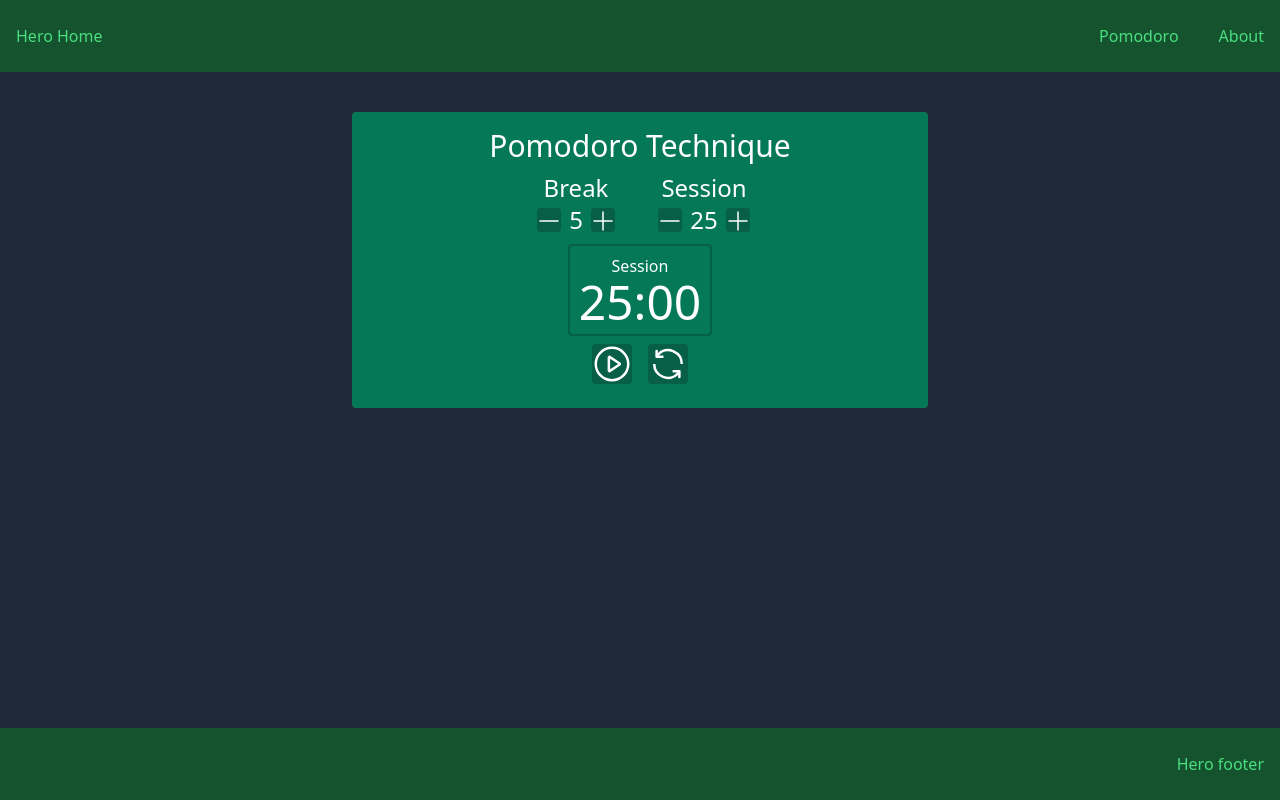
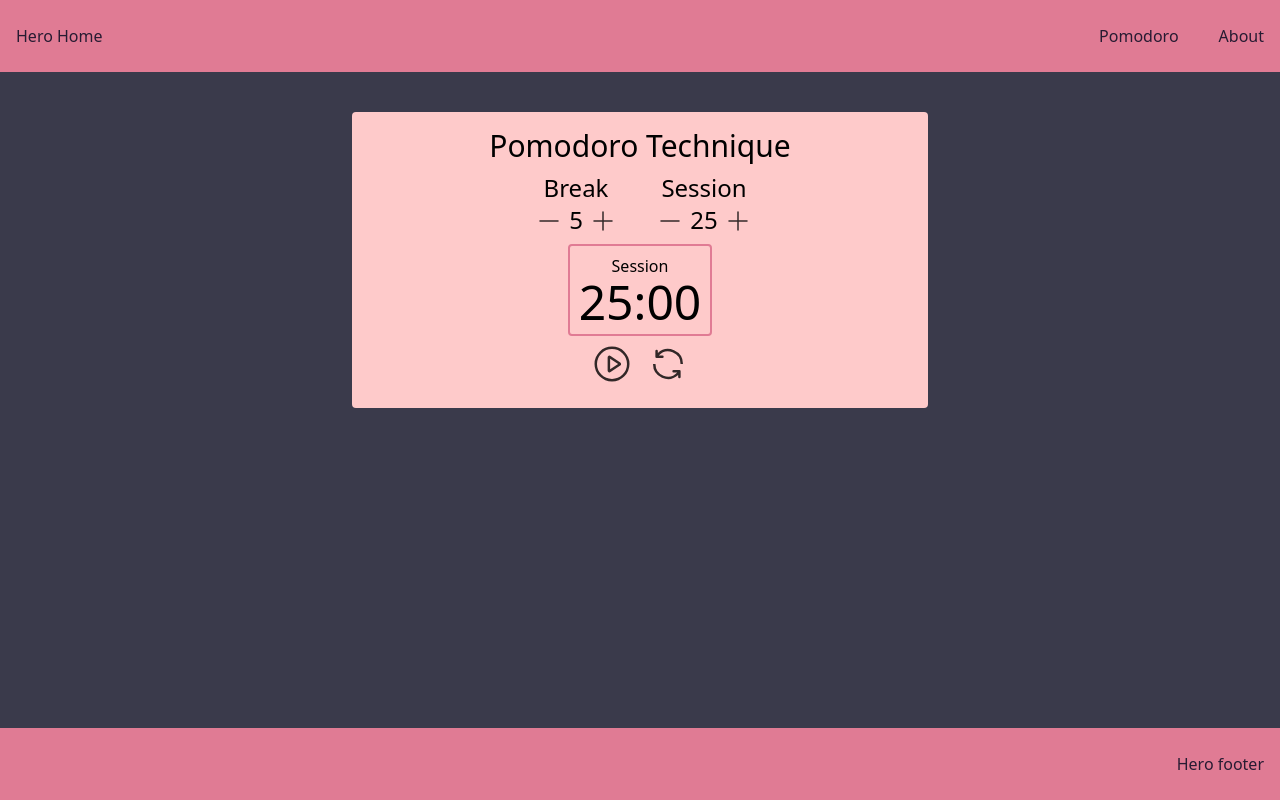
Before and after one commit to clspeter/nuxt-element-practice, a Nuxt app: page /pomodoro in a window 1280 px wide. Built offline with nearby package versions, Linux system fonts and the light colour scheme.

Commit message:
update theme

```diff
--- a/layouts/default.vue
+++ b/layouts/default.vue
@@ -1,20 +1,20 @@
 import { NuxtLink } from '../.nuxt/components';
 <template>
     <div class="min-h-screen flex flex-col">
-        <div class="bg-green-900">
+        <div class="bg-primary">
             <header>
-                <nav class="flex py-6 px-4 space-x-10 justify-between">
-                    <NuxtLink class="text-green-400 text-underline" to="/">Hero Home</NuxtLink>
+                <nav class="flex py-6 px-4 space-x-10 justify-between text-neutral">
+                    <NuxtLink class=" text-underline" to="/">Hero Home</NuxtLink>
                     <div class="space-x-10">
-                        <NuxtLink class="text-green-400 text-underline" to="/pomodoro">Pomodoro</NuxtLink>
-                        <NuxtLink class="text-green-400 " to="/about">About</NuxtLink>
+                        <NuxtLink class="text-underline" to="/pomodoro">Pomodoro</NuxtLink>
+                        <NuxtLink class="" to="/about">About</NuxtLink>
                     </div>
                 </nav>
             </header>
         </div>
         <slot />
-        <div class="bg-green-900">
-            <footer class="flex py-6 px-4 space-x-10 justify-end text-green-400">
+        <div class="bg-primary">
+            <footer class="flex py-6 px-4 space-x-10 justify-end text-neutral">
                 Hero footer
             </footer>
 
--- a/pages/about.vue
+++ b/pages/about.vue
@@ -1,13 +1,13 @@
 <template>
-    <div class="py-24 bg-gray-800 grow">
+    <div class="py-24 bg-base-100 grow">
         <div class="flex p-3 md:p-0">
-            <div class="items-center rounded bg-gray-600 mx-auto md:p-6 p-4">
-                <div class="text-green-400">
+            <div class="items-center rounded bg-secondary mx-auto md:p-6 p-4">
+                <div class="text-neutral">
                     這是一個使用Vue3建構的練習專案
                     <p>使用技術: Nuxt3 + Tailwind CSS</p>
                     <p>使用Layout 裡的Slots來做出共用Header和Footer</p>
                     <p>使用NuxtLink做導航</p>
-                    並將我的React番茄時鐘用Vue3重構
+                    並將我的React.js番茄時鐘使用Vue3重構
                 </div>
             </div>
         </div>
--- a/pages/index.vue
+++ b/pages/index.vue
@@ -1,7 +1,7 @@
 <template>
-    <div class="grow w-full bg-gray-800 flex">
+    <div class="grow w-full bg-base-100 flex">
         <div class="m-auto">
-            <VueWriter class="text-2xl md:text-5xl text-green-600 font-semibold"
+            <VueWriter class="text-2xl md:text-5xl text-accent font-semibold"
                 :array="['<This_is_Peter />', 'WhoSartedToLearnVue.js']" :caret="cursor" />
         </div>
     </div>
--- a/pages/pomodoro.vue
+++ b/pages/pomodoro.vue
@@ -1,20 +1,20 @@
 <template>
-    <div class="grow bg-gray-800 text-white md:p-0 p-4">
-        <div class="mx-auto mt-10 flex md:w-screen flex-col gap-2 rounded bg-emerald-700 md:max-w-xl py-4 md:p-4">
+    <div class="grow bg-base-100 text-netural md:p-0 p-4">
+        <div class="mx-auto mt-10 flex md:w-screen flex-col gap-2 rounded bg-secondary md:max-w-xl py-4 md:p-4">
             <div class="text-center text-3xl">Pomodoro Technique</div>
             <div class="flex flex-row justify-center text-2xl">
                 <div class="basis-32">
                     <div class="text-center" id="break-label">Break</div>
                     <div class="flex flex-row items-center justify-center">
                         <button :disabled="isStarted" @click="decrementBreakLength" id="break-decrement"
-                            class="h-[24px] rounded bg-emerald-800 active:bg-emerald-500 disabled:pointer-events-none disabled:opacity-50">
+                            class="opacity-80 h-[24px] rounded active:bg-primary disabled:pointer-events-none disabled:opacity-30">
                             <el-icon>
                                 <Minus />
                             </el-icon>
                         </button>
                         <div id="break-length" class="mx-2">{{ breakLength }}</div>
                         <button :disabled="isStarted" @click="incrementBreakLength" id="break-increment"
-                            class="h-[24px] rounded bg-emerald-800 active:bg-emerald-500 disabled:pointer-events-none disabled:opacity-50">
+                            class="opacity-80 h-[24px] rounded  active:bg-primary disabled:pointer-events-none disabled:opacity-30">
                             <el-icon>
                                 <Plus />
                             </el-icon>
@@ -25,14 +25,14 @@
                     <div class="text-center" id="session-label">Session</div>
                     <div class="flex flex-row items-center justify-center">
                         <button :disabled="isStarted" @click="decrementSessionLength" id="session-decrement"
-                            class="h-[24px] rounded bg-emerald-800 active:bg-emerald-500 disabled:pointer-events-none disabled:opacity-50">
+                            class="opacity-80 h-[24px] rounded active:bg-primary disabled:pointer-events-none disabled:opacity-30">
                             <el-icon>
                                 <Minus />
                             </el-icon>
                         </button>
                         <div id="session-length" class="mx-2">{{ sessionLength }}</div>
                         <button :disabled="isStarted" @click="incrementSessionLength" id="session-increment"
-                            class="h-[24px] rounded bg-emerald-800 active:bg-emerald-500 disabled:pointer-events-none disabled:opacity-50">
+                            class="opacity-80 h-[24px] rounded active:bg-primary disabled:pointer-events-none disabled:opacity-30">
                             <el-icon>
                                 <Plus />
                             </el-icon>
@@ -40,13 +40,13 @@
                     </div>
                 </div>
             </div>
-            <div class="mx-auto flex w-36 flex-col rounded border-2 border-emerald-800 py-2">
+            <div class="mx-auto flex w-36 flex-col rounded border-2 border-primary py-2">
                 <div class="text-center" id="timer-label">{{ isBreak ? 'Break' : 'Session' }}</div>
                 <div class="text-center text-5xl" id="time-left">{{ timerString }}</div>
                 <audio src="/time-up-ringtone.mp3" id="beep" ref="audioRef"></audio>
             </div>
             <div class="mb-2 flex flex-row justify-center gap-4">
-                <button @click="toggleTimer" class="rounded bg-emerald-800 active:bg-emerald-500 h-[40px]" id="start_stop">
+                <button @click="toggleTimer" class="opacity-80 rounded active:bg-primary h-[40px]" id="start_stop">
                     <el-icon v-show="!isRunning" size="40">
                         <VideoPlay />
                     </el-icon>
@@ -54,7 +54,7 @@
                         <VideoPause />
                     </el-icon>
                 </button>
-                <button @click="resetTimer" class="rounded bg-emerald-800 active:bg-emerald-500 h-[40px]" id="reset">
+                <button @click="resetTimer" class="opacity-80 rounded  active:bg-primary h-[40px]" id="reset">
                     <el-icon size="40">
                         <Refresh />
                     </el-icon>
--- a/tailwind.config.js
+++ b/tailwind.config.js
@@ -2,7 +2,19 @@
 module.exports = {
   content: [],
   theme: {
-    extend: {},
+    extend: {
+      colors: {
+        "primary": "#e07b94",
+        "secondary": "#fecaca",
+        "accent": "#d33f73",
+        "neutral": "#271b32",
+        "base-100": "#3a3a4b",
+        "info": "#7ac8f5",
+        "success": "#22aa64",
+        "warning": "#c78a0f",
+        "error": "#f07c6a",
+      },
+    },
   },
   plugins: [],
 }
```
